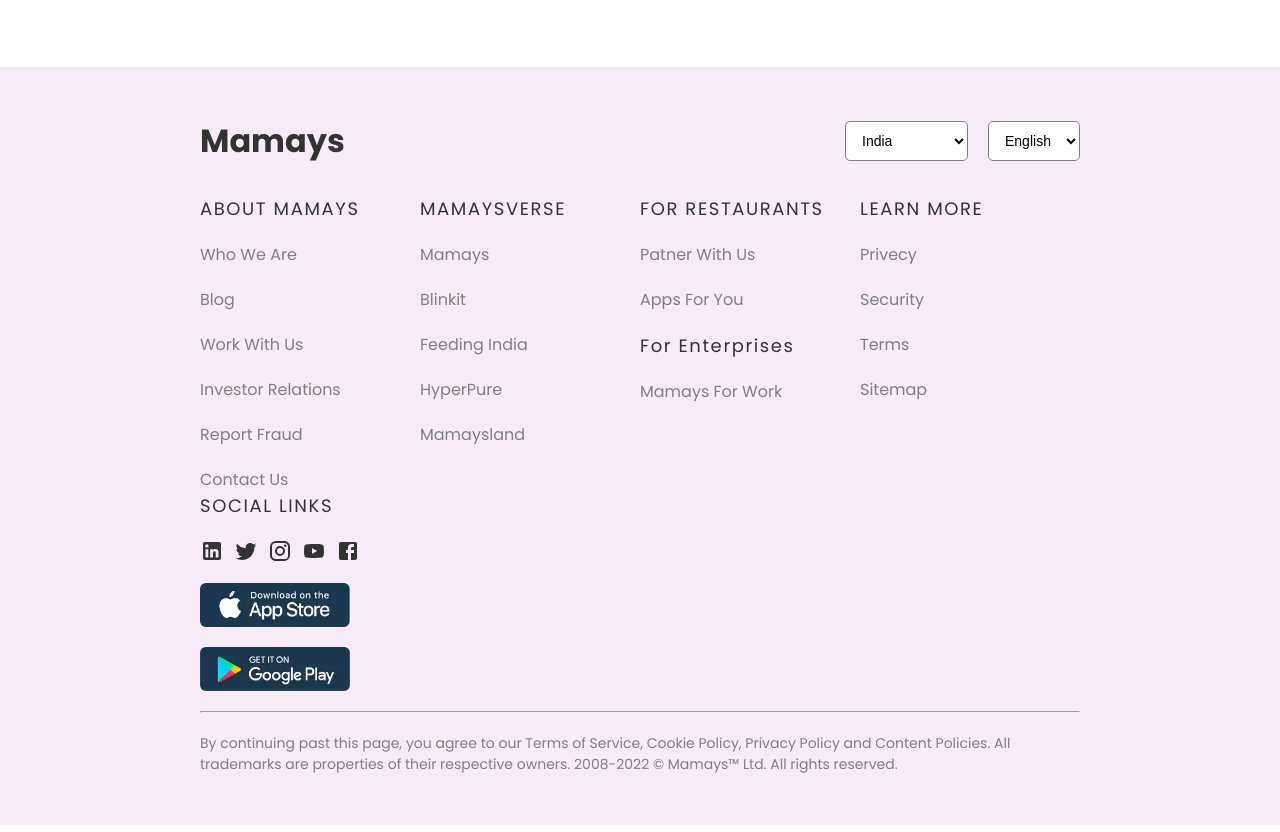
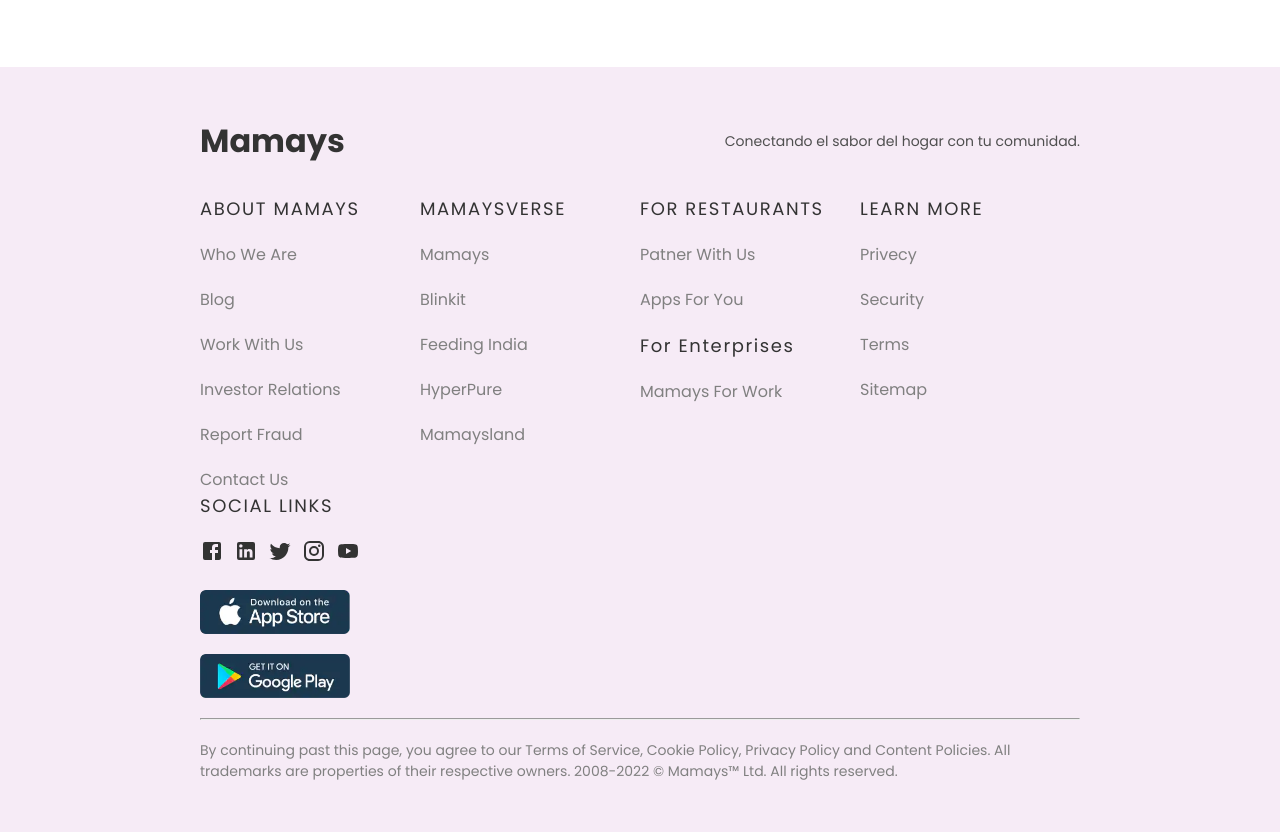
Before and after one commit to Arnold123Diego/mamays_1g, a React (Create React App) app in the folder frontend/: page / in a window 1280 px wide. Shown: the part 1760-2592 px from the top of the page. Built offline with nearby package versions, Linux system fonts and the light colour scheme; no server answers.

Commit message:
feat: CRUD de platos, ficha comensal dinámica, fix de whatsapp y optimización de velocidad (Virginia + Gzip)

```diff
--- a/frontend/src/components/Footer/Footer.jsx
+++ b/frontend/src/components/Footer/Footer.jsx
@@ -14,23 +14,10 @@
       <div className="top">
         <div className="top1">
           <h2>Mamays</h2>
-          <div className="lang">
-            <select>
-              <option value="India">India</option>
-              <option value="Australia">Australia</option>
-              <option value="London">London</option>
-              <option value="America">America</option>
-              <option value="France">France</option>
-              <option value="Brazil">Brazil</option>
-              <option value="England">England</option>
-              <option value="South Africa">South Africa</option>
-              <option value="Rusia">Rusia</option>
-            </select>
-            <select>
-              <option value="English">English</option>
-              <option value="Hindi">Hindi</option>
-              <option value="Polish">Polish</option>
-            </select>
+          <div className="tagline">
+            <p style={{ color: '#4f4f4f', fontSize: '14px' }}>
+              Conectando el sabor del hogar con tu comunidad.
+            </p>
           </div>
         </div>
         <div className="bottom1">
@@ -68,11 +55,13 @@
           <div className="bottomContent">
             <h4>SOCIAL LINKS</h4>
             <div className="links">
+              <a href="https://www.facebook.com/people/Mamays/61565651845073/" target="_blank" rel="noreferrer" style={{ color: 'inherit' }}>
+                <FacebookIcon />
+              </a>
               <LinkedInIcon />
               <TwitterIcon />
               <InstagramIcon />
               <YouTubeIcon />
-              <FacebookIcon />
             </div>
             <img src={App} alt="app" />
             <img src={Phone} alt="app" />
--- a/frontend/src/components/MyDiners/MyDiners.jsx
+++ b/frontend/src/components/MyDiners/MyDiners.jsx
@@ -11,6 +11,7 @@
 import CancelIcon from '@mui/icons-material/Cancel';
 import RefreshIcon from '@mui/icons-material/Refresh';
 import DeleteIcon from '@mui/icons-material/Delete';
+import VisibilityIcon from '@mui/icons-material/Visibility';
 
 const API_URL = process.env.REACT_APP_API_URL || 'http://localhost:5000';
 
@@ -20,6 +21,8 @@
   const [reportText, setReportText] = useState('');
   const [discardDialogOpen, setDiscardDialogOpen] = useState(false);
   const [reservationToDiscard, setReservationToDiscard] = useState(null);
+  const [selectedDiner, setSelectedDiner] = useState(null);
+  const [profileOpen, setProfileOpen] = useState(false);
   const user = JSON.parse(localStorage.getItem('user'));
 
   const fetchReservations = useCallback(async () => {
@@ -70,6 +73,11 @@
   const handleOpenDiscardDialog = (id) => {
     setReservationToDiscard(id);
     setDiscardDialogOpen(true);
+  };
+
+  const handleViewProfile = (dinerUser) => {
+    setSelectedDiner(dinerUser);
+    setProfileOpen(true);
   };
 
   const handleConfirmDiscard = () => {
@@ -170,9 +178,14 @@
                       />
                     </TableCell>
                     <TableCell align="center">
-                      <IconButton onClick={() => handleOpenDiscardDialog(diner._id)} color="error" title="Descartar Reserva">
-                        <DeleteIcon />
-                      </IconButton>
+                      <Box sx={{ display: 'flex', justifyContent: 'center', gap: 1 }}>
+                        <IconButton onClick={() => handleViewProfile(diner.user)} color="primary" title="Ver Perfil del Comensal">
+                          <VisibilityIcon />
+                        </IconButton>
+                        <IconButton onClick={() => handleOpenDiscardDialog(diner._id)} color="error" title="Descartar Reserva">
+                          <DeleteIcon />
+                        </IconButton>
+                      </Box>
                     </TableCell>
                   </TableRow>
                 ))
@@ -236,6 +249,53 @@
         </DialogActions>
       </Dialog>
 
+      {/* Modal de Detalle del Comensal */}
+      <Dialog open={profileOpen} onClose={() => setProfileOpen(false)} fullWidth maxWidth="xs">
+        <DialogTitle sx={{ textAlign: 'center', pb: 0 }}>
+          <Avatar
+            src={selectedDiner?.avatar}
+            sx={{ width: 80, height: 80, mx: 'auto', mb: 2, border: '3px solid #e83a3a' }}
+          >
+            {selectedDiner?.nombre?.[0]}
+          </Avatar>
+          <Typography variant="h5" sx={{ fontWeight: 'bold' }}>
+            {selectedDiner?.nombre} {selectedDiner?.apellido}
+          </Typography>
+          <Typography variant="body1" sx={{ mt: 1, color: '#e83a3a', fontWeight: 'bold' }}>
+            📞 {selectedDiner?.telefono || 'Sin teléfono'}
+          </Typography>
+        </DialogTitle>
+        <DialogContent sx={{ mt: 2 }}>
+          <Divider sx={{ mb: 2 }} />
+
+          <Typography variant="subtitle2" gutterBottom sx={{ fontWeight: 'bold' }}>🥗 Dieta y Estilo:</Typography>
+          <Box sx={{ display: 'flex', gap: 1, flexWrap: 'wrap', mb: 2 }}>
+            <Chip label={selectedDiner?.dietaryPrefs || 'No especificado'} size="small" variant="outlined" />
+            <Chip label={selectedDiner?.estiloVida || 'No especificado'} size="small" variant="outlined" />
+          </Box>
+
+          <Typography variant="subtitle2" gutterBottom sx={{ fontWeight: 'bold', color: '#d32f2f' }}>⚠️ Alergias:</Typography>
+          <Box sx={{ display: 'flex', gap: 1, flexWrap: 'wrap', mb: 2 }}>
+            {selectedDiner?.alergias?.length > 0 ? (
+              selectedDiner.alergias.map((a, i) => <Chip key={i} label={a} size="small" color="error" />)
+            ) : (
+              <Typography variant="caption">Ninguna reportada</Typography>
+            )}
+          </Box>
+
+          <Typography variant="subtitle2" gutterBottom sx={{ fontWeight: 'bold' }}>⭐ Favoritos:</Typography>
+          <Box sx={{ display: 'flex', gap: 1, flexWrap: 'wrap', mb: 2 }}>
+            {selectedDiner?.platosPreferidos?.map((p, i) => <Chip key={i} label={p} size="small" color="primary" variant="outlined" />)}
+            {selectedDiner?.categoriasFavoritas?.map((c, i) => <Chip key={i} label={c} size="small" color="secondary" variant="outlined" />)}
+          </Box>
+        </DialogContent>
+        <DialogActions sx={{ p: 2 }}>
+          <Button fullWidth onClick={() => setProfileOpen(false)} variant="contained" sx={{ bgcolor: '#e83a3a' }}>
+            Cerrar
+          </Button>
+        </DialogActions>
+      </Dialog>
+
       {/* Dialogo de Reporte */}
       <Dialog open={reportOpen} onClose={() => setReportOpen(false)} fullWidth maxWidth="sm">
         <DialogTitle sx={{ color: '#e83a3a', fontWeight: 'bold' }}>Reportar Problema</DialogTitle>
```
Also changed, not shown: 1 other file (tests, documents, lock files or other folders).
